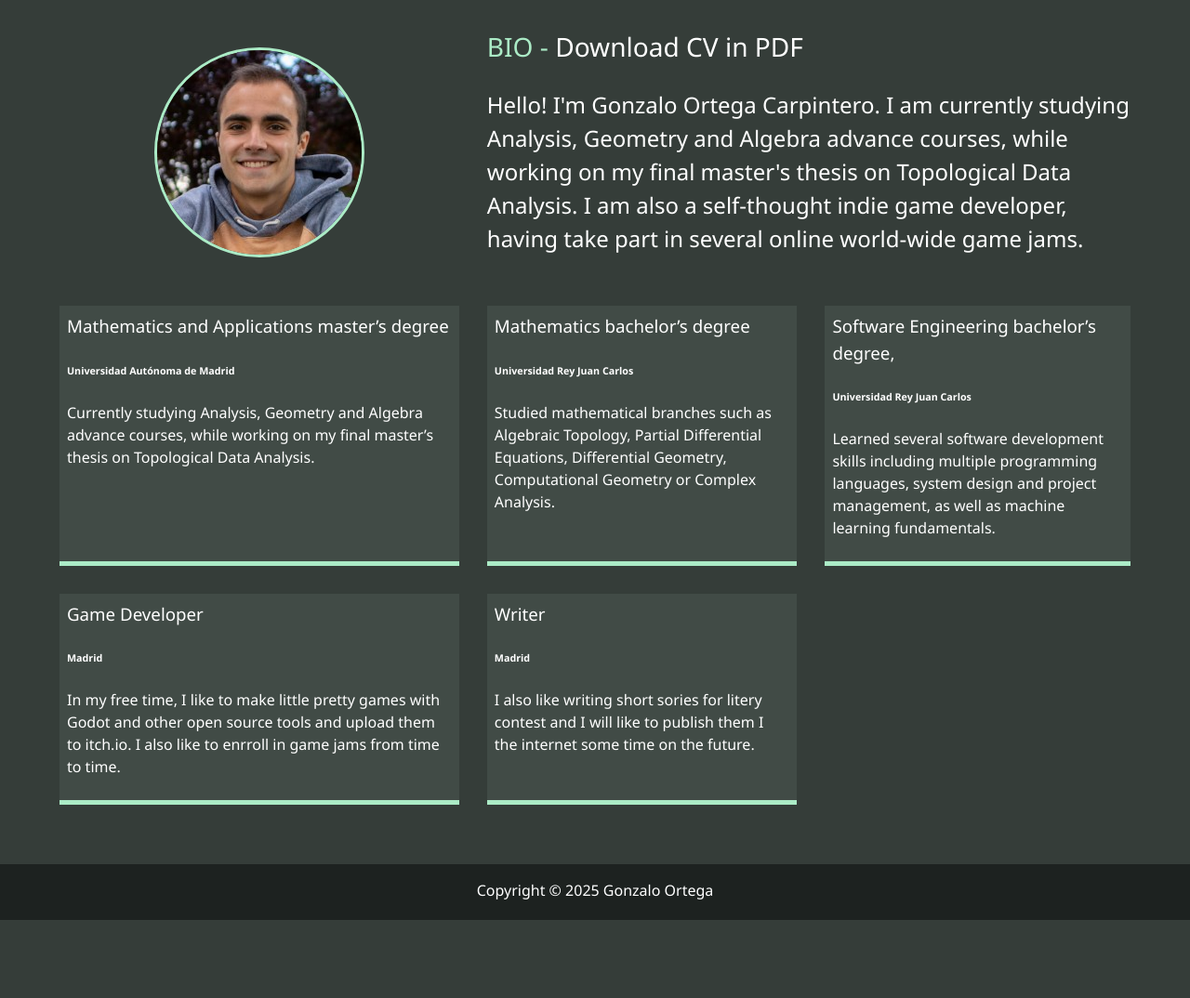
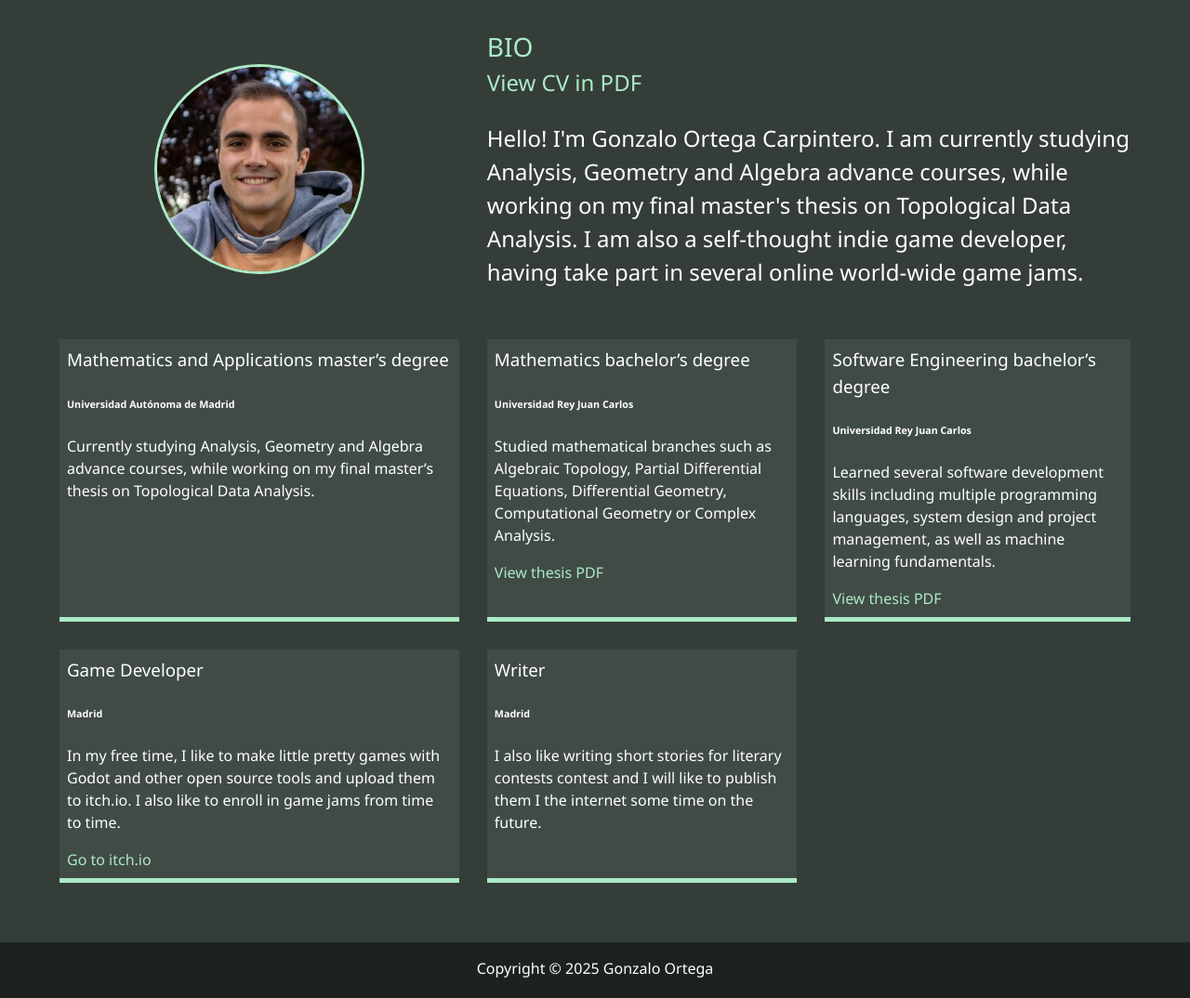
Before and after one commit to Gonzalo-Ortega/Portfolio-Webpage, a website: page docs/about.html in a window 1280 px wide. Shown: the part 205-1279 px from the top of the page at 93% size. Before the commit the page ends 1195 px from the top, so only its background shows below. Drawn offline with Linux system fonts and the light colour scheme.

Commit message:
Added final thesis PDFs. - And other minor fixes.

```diff
--- a/docs/about.html
+++ b/docs/about.html
@@ -41,7 +41,7 @@
         </li>
         <li class="navigation-item">
           <a href="contact.html" class="navigation-link">
-            How To Reach Me
+            Contact Me
           </a>
         </li>
       </ul>
@@ -58,7 +58,8 @@
       <img src="img/portrait.jpg" alt="Gonzalo Ortega" class="bio-image">
 
       <div class="bio">
-        <h3 class="text-secondary">BIO - <a href="pdf\Gonzalo Ortega - Curriculum Vitae.pdf" download>Download CV in PDF</a></h3>
+        <h3 class="text-secondary">BIO</h3>
+        <a class="text-secondary" href="pdf\Gonzalo Ortega - Curriculum Vitae.pdf" target="_blank">View CV in PDF</a>
         <p>Hello! I'm Gonzalo Ortega Carpintero.
 
         I am currently studying Analysis, Geometry and Algebra advance courses, while working on my final master's thesis on Topological Data Analysis.
@@ -78,24 +79,29 @@
         <h3>Mathematics bachelor’s degree</h3>
         <h6>Universidad Rey Juan Carlos</h6>
         <p>Studied mathematical branches such as Algebraic Topology, Partial Differential Equations, Differential Geometry, Computational Geometry or Complex Analysis.</p>
+        <a class="text-secondary" href="pdf\Introducción a la Topología Algebraica - El grupo fundamental y homología simplicial - TFG Gonzalo Ortega.pdf" target="_blank">View thesis PDF</a>
       </div>
 
       <div class="job job-3">
-        <h3>Software Engineering bachelor’s degree, </h3>
+        <h3>Software Engineering bachelor’s degree</h3>
         <h6>Universidad Rey Juan Carlos</h6>
         <p> Learned several software development skills including multiple programming languages, system design and project management, as well as machine learning fundamentals.</p>
+        <a class="text-secondary" href="pdf\Métodos de Aprendizaje Automático para la clasificación de comportamientos estereotipados - TFG Gonzalo Ortega.pdf" target="_blank">View thesis PDF</a>
       </div>
 
       <div class="job job-4">
         <h3>Game Developer</h3>
         <h6>Madrid</h6>
-        <p>In my free time, I like to make little pretty games with Godot and other open source tools and upload them to itch.io. I also like to enrroll in game jams from time to time.</p>
+        <p>In my free time, I like to make little pretty games with Godot and other open source tools and upload them to itch.io. I also like to enroll in game jams from time to time.</p>
+        <a class="text-secondary" href="https://gonzalo-ortega.itch.io/">
+          Go to itch.io
+        </a>
       </div>
 
       <div class="job job-5">
         <h3>Writer</h3>
         <h6>Madrid</h6>
-        <p> I also like writing short sories for litery contest and I will like to publish them I the internet some time on the future.</p>
+        <p> I also like writing short stories for literary contests contest and I will like to publish them I the internet some time on the future.</p>
       </div>
     </div>
   </main>
```
Also changed, not shown: docs/contact.html (+2 -2 lines), docs/index.html (+1 -1 lines), docs/work.html (+2 -2 lines), 2 other files.
